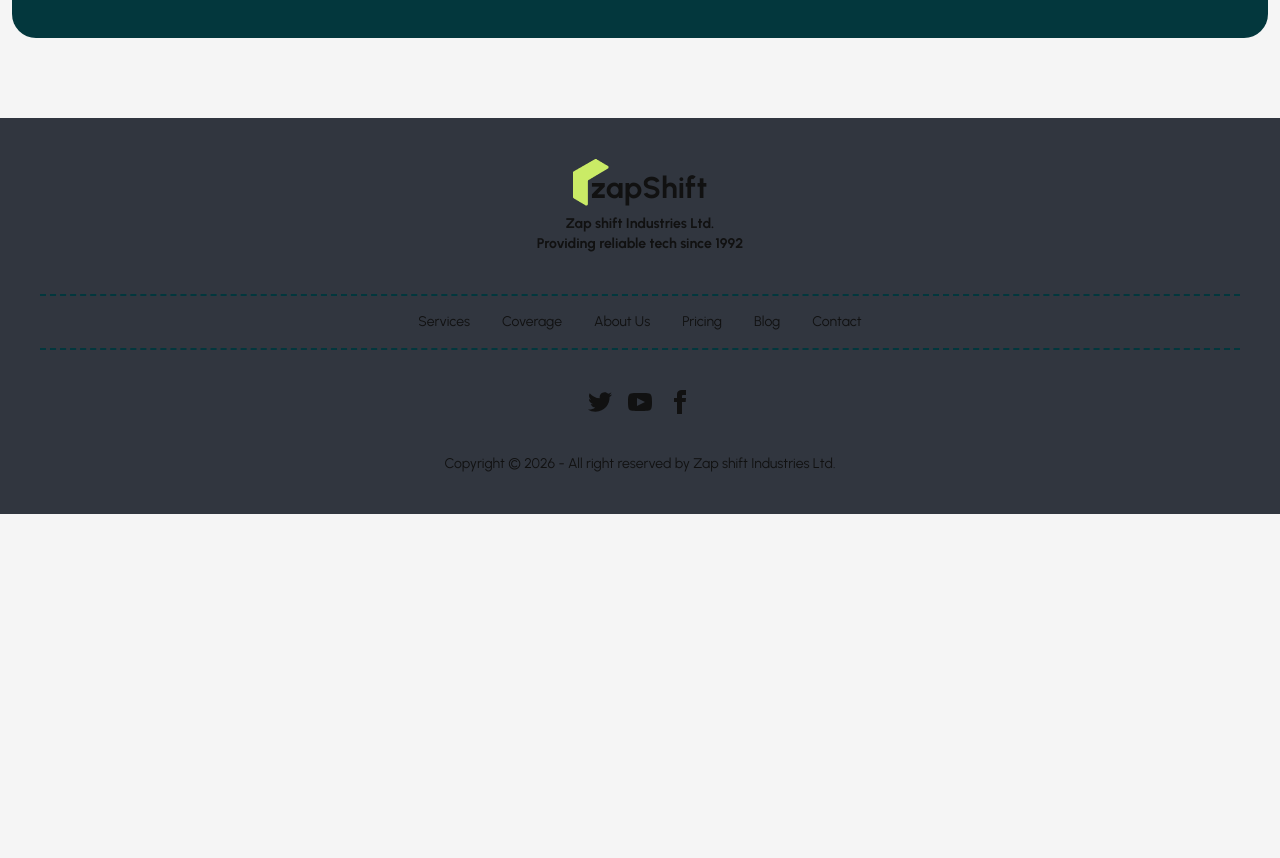
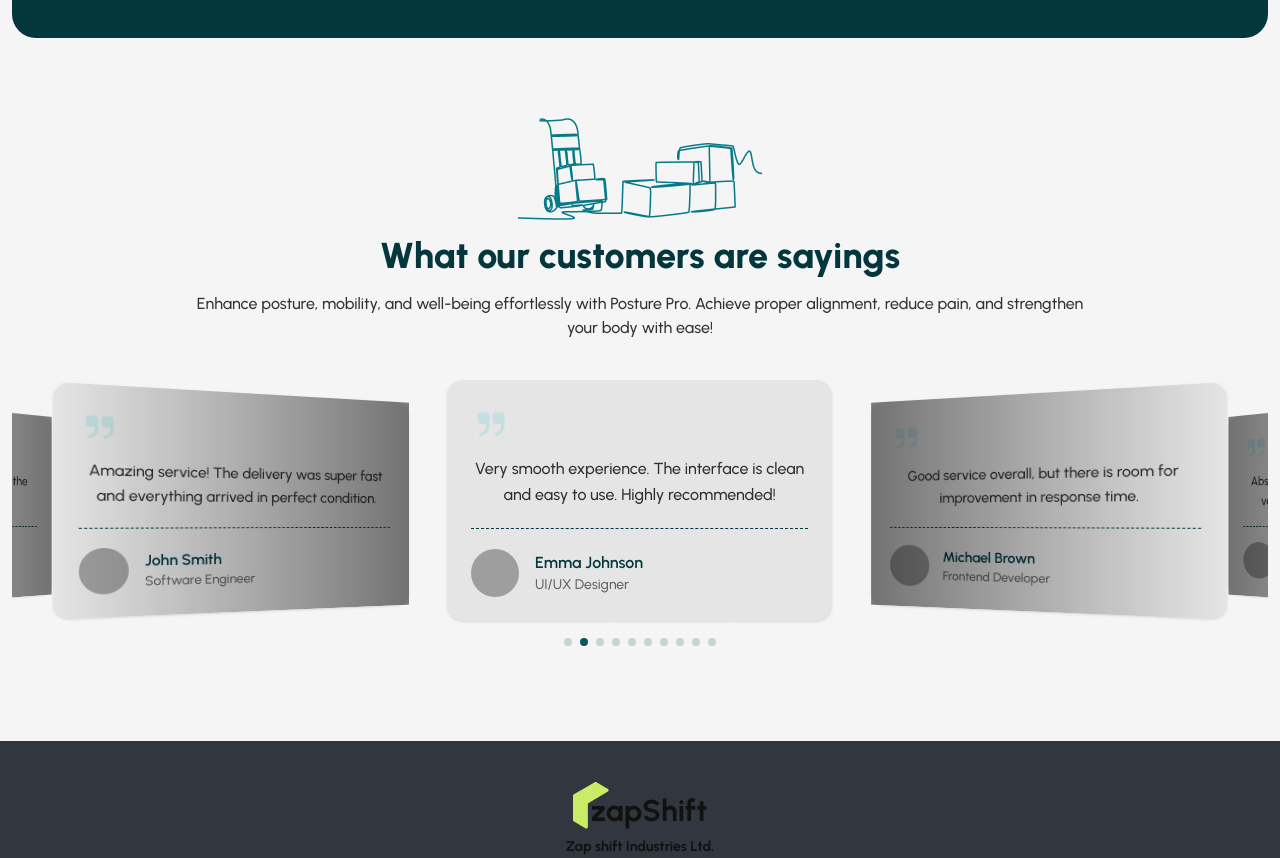
Before and after one commit to getSohelRana/zap-shift-client, a React app: page / in a window 1280 px wide. Shown: the part 3964-4822 px from the top of the page. Before the commit the page ends 4478 px from the top, so only its background shows below. Built offline with nearby package versions, Linux system fonts and the light colour scheme; grey boxes are pictures that could not be loaded; the HTML template or start-up script is replaced by a standard one.

Commit message:
reviews section desgin implement done

```diff
--- a/src/index.css
+++ b/src/index.css
@@ -20,15 +20,20 @@ body {
 
 /* Custom Utilities */
 @layer {
+}
+/* Custom swiper bullet bg */
+.swiper-pagination-bullet {
+  background-color: #045760 !important;
+  width: 80px !important;
+  border-radius: 0 !important;
+}
+.reviewer .swiper-pagination-bullet {
+  background-color: #045760 !important;
+  width: 8px !important;
+  height: 8px !important;
+  border-radius: 50% !important;
+}
 
-}
- /* Custom swiper bullet bg */
-  .swiper-pagination-bullet {
-    background-color: #045760 !important;
-    width: 80px !important;
-    border-radius: 0!important;
-
-  }
 
 /* Light Theme */
 @plugin "daisyui/theme" {
@@ -50,7 +55,7 @@ body {
   --color-blue-8: #045760;
   --color-blue-9: #03464d;
   --color-blue-10: #005c64;
-  --color-black-8 : #606060;
+  --color-black-8: #606060;
 }
 
 /* Dark Theme */
--- a/src/pages/home/Home.jsx
+++ b/src/pages/home/Home.jsx
@@ -5,6 +5,7 @@ import Services from './services/Services';
 import Brands from './brands/Brands';
 import ChoseUs from './choseUs/ChoseUs';
 import Affiliate from './affiliate/Affiliate';
+import Reviews from './reviews/Reviews';
 
 
 const Home = () => {
@@ -16,6 +17,7 @@ const Home = () => {
       <Brands></Brands>
       <ChoseUs></ChoseUs>
       <Affiliate></Affiliate>
+      <Reviews></Reviews>
     </div>
   );
 };
--- a/src/pages/home/choseUs/ChoseUs.jsx
+++ b/src/pages/home/choseUs/ChoseUs.jsx
@@ -29,7 +29,7 @@ const ChoseUs = () => {
         <div className=" py-10">
           <div
             key={idx}
-            className="max-w-6xl mx-auto bg-base-200 rounded-2xl p-6 md:p-10 shadow-sm"
+            className="bg-base-200 rounded-2xl p-6 md:p-10 shadow-sm"
           >
             <div className="flex flex-col md:flex-row items-center gap-6">
               {/* Left Image */}
@@ -45,7 +45,7 @@ const ChoseUs = () => {
               <div className="hidden md:block h-30 border-l border-dashed border-base-300"></div>
 
               {/* Right Content */}
-              <div className="text-center md:text-left">
+              <div className="max-w-4xl md:text-left">
                 <Title>{chose.title}</Title>
                 <Text align="text-left">{chose.desc}</Text>
               </div>
--- /dev/null
+++ b/src/pages/home/reviews/Reviews.jsx
@@ -0,0 +1,190 @@
+import React from "react";
+import {
+  Autoplay,
+  EffectCoverflow,
+  Pagination,
+  Navigation,
+} from "swiper/modules";
+import { Swiper, SwiperSlide } from "swiper/react";
+import quoteIcon from "../../../assets/reviewQuote.png";
+import img1 from "../../../assets/customer-top.png";
+import Text from "../../../shared/text/Text";
+import Title from "../../../shared/title/Title";
+import Heading from "../../../shared/heading/Heading";
+const Reviews = () => {
+  const reviewers = [
+    {
+      id: 1,
+      name: "John Smith",
+      designation: "Software Engineer",
+      photo: "https://i.pravatar.cc/150?img=1",
+      review:
+        "Amazing service! The delivery was super fast and everything arrived in perfect condition.",
+      rating: 5,
+    },
+    {
+      id: 2,
+      name: "Emma Johnson",
+      designation: "UI/UX Designer",
+      photo: "https://i.pravatar.cc/150?img=2",
+      review:
+        "Very smooth experience. The interface is clean and easy to use. Highly recommended!",
+      rating: 4,
+    },
+    {
+      id: 3,
+      name: "Michael Brown",
+      designation: "Frontend Developer",
+      photo: "https://i.pravatar.cc/150?img=3",
+      review:
+        "Good service overall, but there is room for improvement in response time.",
+      rating: 4,
+    },
+    {
+      id: 4,
+      name: "Sophia Davis",
+      designation: "Product Manager",
+      photo: "https://i.pravatar.cc/150?img=4",
+      review:
+        "Absolutely awesome! The support team was very helpful and solved my issue quickly.",
+      rating: 5,
+    },
+    {
+      id: 5,
+      name: "Daniel Wilson",
+      designation: "Backend Developer",
+      photo: "https://i.pravatar.cc/150?img=5",
+      review:
+        "Reliable and efficient. I use this regularly for my business needs.",
+      rating: 5,
+    },
+    {
+      id: 6,
+      name: "Olivia Martinez",
+      designation: "QA Engineer",
+      photo: "https://i.pravatar.cc/150?img=6",
+      review: "Decent experience. Some minor bugs, but nothing too serious.",
+      rating: 3,
+    },
+    {
+      id: 7,
+      name: "James Anderson",
+      designation: "DevOps Engineer",
+      photo: "https://i.pravatar.cc/150?img=7",
+      review:
+        "Fast, secure, and trustworthy. I’m really impressed with the performance.",
+      rating: 5,
+    },
+    {
+      id: 8,
+      name: "Isabella Thomas",
+      designation: "Digital Marketer",
+      photo: "https://i.pravatar.cc/150?img=8",
+      review: "Great platform! Helped me manage my work more efficiently.",
+      rating: 4,
+    },
+    {
+      id: 9,
+      name: "William Taylor",
+      designation: "Mobile App Developer",
+      photo: "https://i.pravatar.cc/150?img=9",
+      review: "The features are excellent, but UI can be improved slightly.",
+      rating: 4,
+    },
+    {
+      id: 10,
+      name: "Ava Moore",
+      designation: "Content Strategist",
+      photo: "https://i.pravatar.cc/150?img=10",
+      review:
+        "Loved it! Everything works perfectly and the design is beautiful.",
+      rating: 5,
+    },
+  ];
+  return (
+    <div className="my-20">
+      <div className=" max-w-4xl mx-auto space-y-4">
+        <img className="mx-auto" src={img1} alt="" />
+        <Heading className="text-secondary">
+          What our customers are sayings
+        </Heading>
+        <Text>
+          Enhance posture, mobility, and well-being effortlessly with Posture
+          Pro. Achieve proper alignment, reduce pain, and strengthen your body
+          with ease!
+        </Text>
+      </div>
+      <Swiper
+        className="mySwiper reviewer mt-10"
+        effect="coverflow"
+        grabCursor={true}
+        centeredSlides={true}
+        slidesPerView={3}
+        spaceBetween={50}
+        loop={true}
+        coverflowEffect={{
+          rotate: 30,
+          stretch: 0,
+          depth: 110,
+          modifier: 1,
+          slideShadows: true,
+          scale: 1,
+        }}
+        autoplay={{
+          delay: 3000,
+          disableOnInteraction: false,
+          pauseOnMouseEnter: true,
+        }}
+        pagination={true}
+        modules={[Pagination, EffectCoverflow, Autoplay, Navigation]}
+      >
+        {reviewers.map((review, idx) => (
+          <SwiperSlide className="mb-10" key={idx}>
+            <div className="bg-base-200 p-4 sm:p-5 md:p-6 rounded-xl md:rounded-2xl shadow-sm h-full flex flex-col justify-between">
+              {/* Quote Icon */}
+              <img
+                src={quoteIcon}
+                alt=""
+                className="w-6 sm:w-8 md:w-10 mb-2 sm:mb-3"
+              />
+
+              {/* Review Text */}
+              <Text className="text-xs sm:text-sm md:text-base leading-relaxed">
+                {review.review}
+              </Text>
+
+              {/* Divider */}
+              <div className="border-t border-dashed border-secondary my-3 sm:my-4 md:my-5"></div>
+
+              {/* User Info */}
+              <div className="flex flex-col md:flex-row items-center gap-2 sm:gap-3 md:gap-4">
+                {/* Avatar */}
+                <img
+                  className="w-8 h-8 sm:w-10 sm:h-10 md:w-12 md:h-12 rounded-full object-cover"
+                  src={review.photo}
+                  alt={review.name}
+                />
+
+                {/* Name & Role */}
+                <div>
+                  <Title className="text-xs sm:text-sm md:text-base font-semibold">
+                    {review.name}
+                  </Title>
+
+                  <Text
+                    align="text-left"
+                    className="text-[10px] sm:text-xs md:text-sm opacity-70"
+                  >
+                    {review.designation}
+                  </Text>
+                </div>
+              </div>
+            </div>
+          </SwiperSlide>
+        ))}
+      </Swiper>
+    </div>
+  );
+};
+
+export default Reviews;
```
